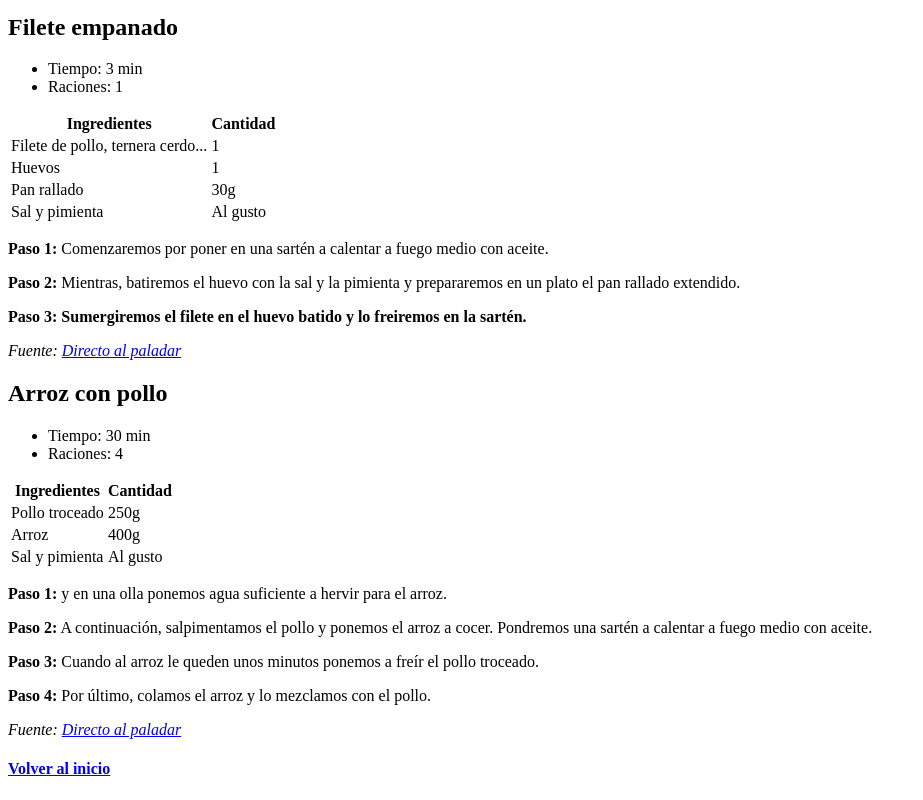
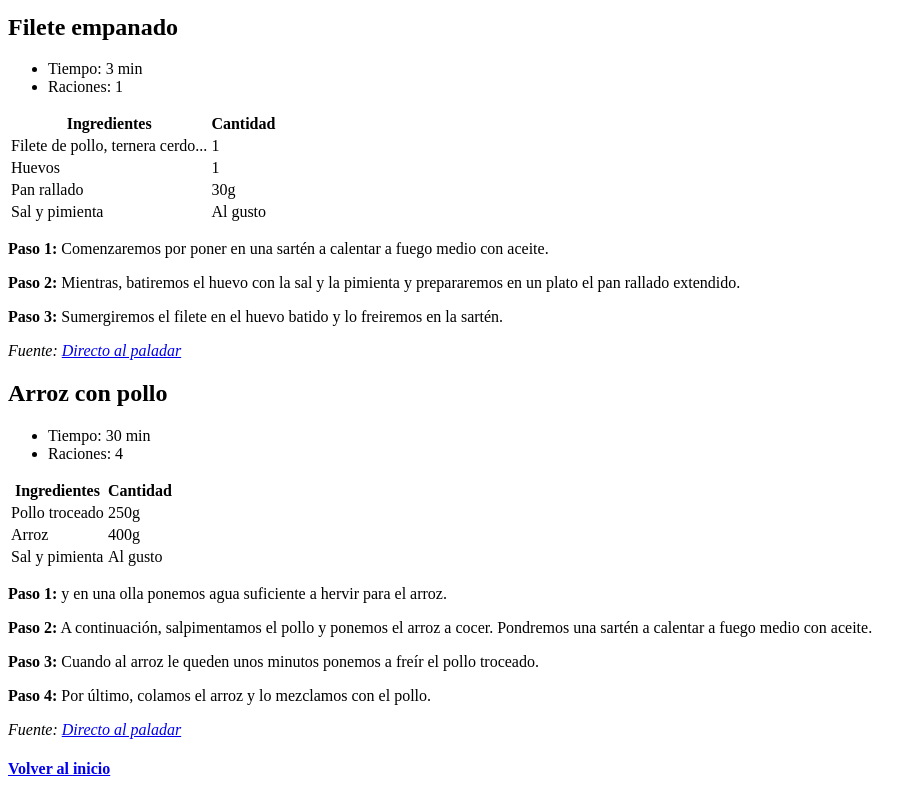
Before and after one commit to MiguelPR55/MiguelPR55.github.io, a plain HTML site: page index.html in a window 1280 px wide. Shown: the part 612-1412 px from the top of the page, without its empty margins (0-923 px from the left). Drawn offline with Linux system fonts and the light colour scheme.

Commit message:
Update index.html

```diff
--- a/index.html
+++ b/index.html
@@ -105,7 +105,7 @@
        <p><strong>Paso 2:</strong> Mientras, batiremos el huevo con la sal y la pimienta y prepararemos en un plato el pan rallado extendido.
 </p>
 
-<p><strong>Paso 3: Sumergiremos el filete en el huevo batido y lo freiremos en la sartén.</strong>
+<p><strong>Paso 3:</strong> Sumergiremos el filete en el huevo batido y lo freiremos en la sartén.</strong>
 </p>
     <p><em>Fuente: <a href="https://www.directoalpaladar.com/">Directo al paladar</a></em></p>
 
```
